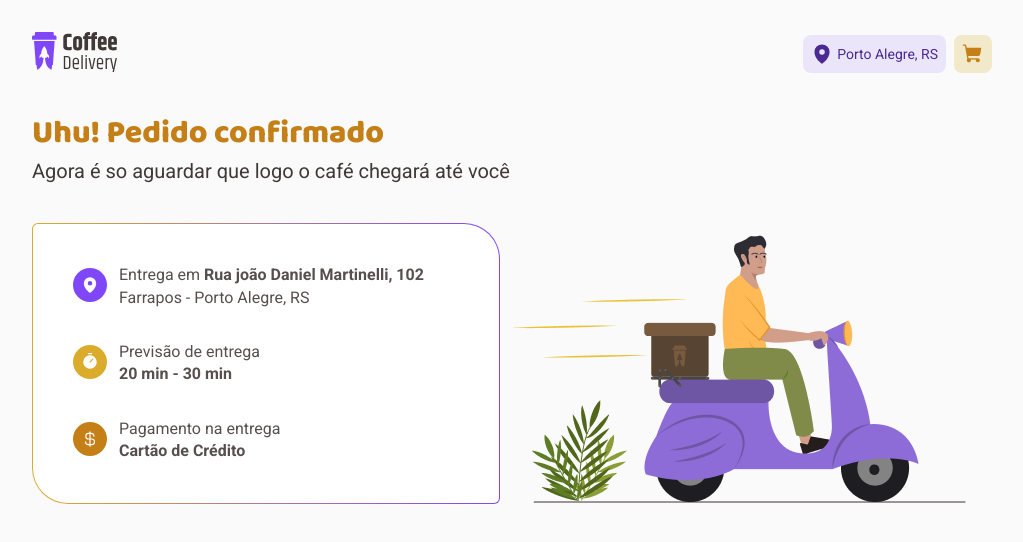
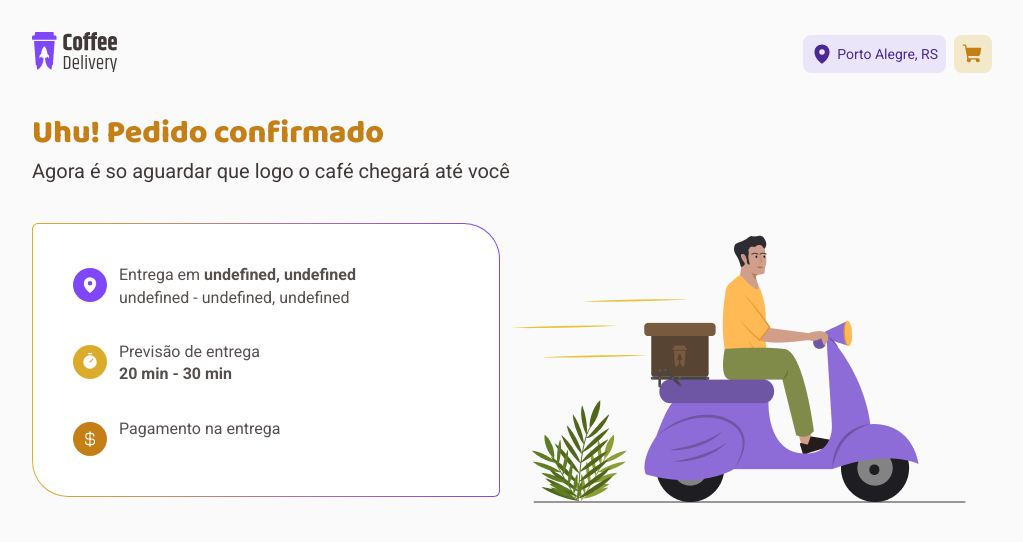
Before and after one commit to SidneyRoberto9/coffee-delivery, a React (Vite) app: page /order in a window 1280 px wide. Shown: the top 542 px of the page, without its empty margins (128-1151 px from the left). Built offline with nearby package versions, Linux system fonts and the light colour scheme.

Commit message:
✨ feat: Update Order Page

```diff
--- a/src/pages/Order/index.tsx
+++ b/src/pages/Order/index.tsx
@@ -8,6 +8,9 @@ import { Icon, OrderContainer, OrderMain } from "./styles";
 
 export function Order() {
   const { order } = useContext(OrderContext)
+  const { cep, rua, numero, complemento, bairro, cidade, uf, paymentMethod } =
+    order
+
   const navigate = useNavigate()
 
   if (order.cep == null) {
@@ -29,9 +32,9 @@ export function Order() {
             </Icon>
             <div>
               <p>
-                Entrega em <strong>Rua joão Daniel Martinelli, 102</strong>
+                Entrega em <strong>{`${rua}, ${numero}`}</strong>
               </p>
-              <p>Farrapos - Porto Alegre, RS</p>
+              <p>{`${bairro} - ${cidade}, ${uf}`}</p>
             </div>
           </span>
 
@@ -54,7 +57,7 @@ export function Order() {
             <div>
               <p>Pagamento na entrega</p>
               <p>
-                <strong>Cartão de Crédito</strong>
+                <strong>{paymentMethod}</strong>
               </p>
             </div>
           </span>
```
